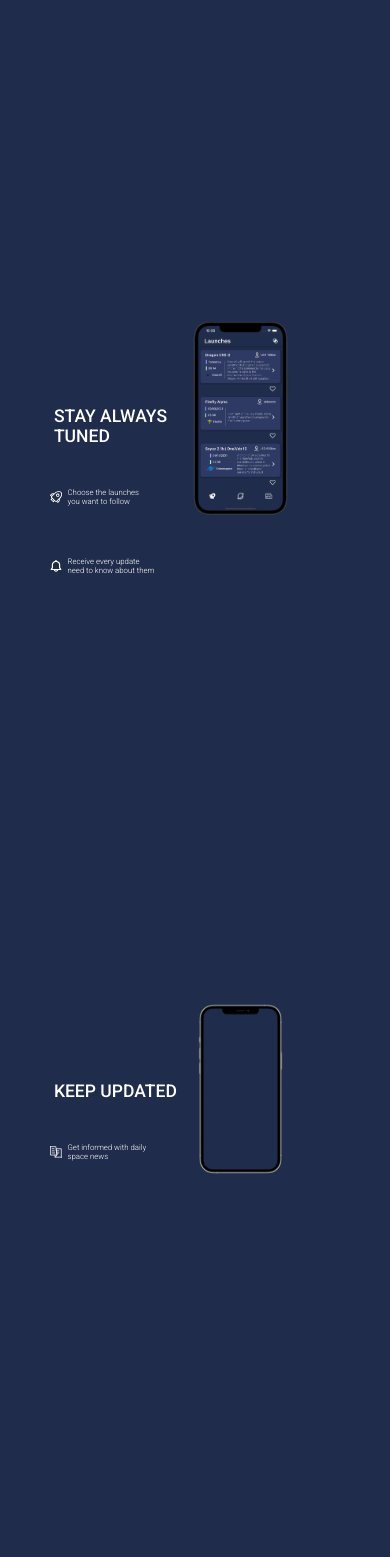
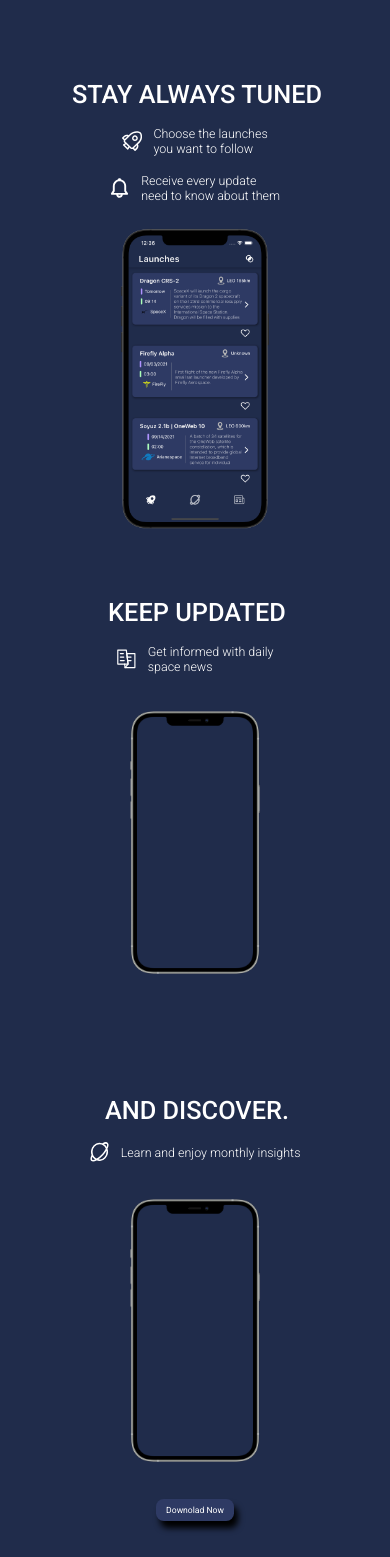
Before and after one commit to solarapp/solar-website, a plain HTML site: page index.html in a window 390 px wide. Shown: the part 281-1838 px from the top of the page. Drawn offline with Linux system fonts and the light colour scheme.

Commit message:
css subdivision and mobile support

```diff
--- a/index.html
+++ b/index.html
@@ -6,83 +6,103 @@
     <meta http-equiv="X-UA-Compatible" content="IE=edge" />
     <meta name="viewport" content="width=device-width, initial-scale=1.0" />
     <link rel="stylesheet" type="text/css" href="./static/style.css" />
+    <link rel="stylesheet" type="text/css" href="./static/spacer.css" />
+    <link rel="stylesheet" type="text/css" href="./static/text.css" />
+    <link rel="stylesheet" type="text/css" href="./static/classes.css" />
+    <link rel="stylesheet" type="text/css" href="./static/components.css" />
     <link rel="icon" href="./static/img/favicon.ico" sizes="any" />
     <title>Solar</title>
 </head>
 
 <body>
-    <div class="spacer"></div>
-    <div style="display: flex; align-items: center; flex-wrap: wrap">
+    <div class="spacer-25"></div>
+    <div class="flex center-mobile">
         <h1 style="display: inline">Solar</h1>
         <img id="logo" src="./static/img/logo.svg" alt="Solar Logo" />
     </div>
-    <h3 style="padding-left: 20px">space on your hands.</h3>
-    <div class="spacer" style="height: 10vh;"></div>
-    <div style="display: flex; justify-content: center;">
-        <div style="width: 100%" class="desktop-only"></div>
+    <div class="flex center-mobile">
+        <h3 style="padding-left: 20px; white-space: nowrap;">space on your hands.</h3>
+    </div>
+    <div class="spacer-10"></div>
+    <div class="flex center-mobile">
+        <div style="width: 70%" class="desktop-only"></div>
         <a style="all: unset" href="https://play.google.com">
             <button class="button">
                 <img src="./static/icons/Gplay.svg" alt="Google Play Icon" />
                 <h3>Google Play</h3>
             </button>
         </a>
-        <div style="width: 10%" class="desktop-only"></div>
     </div>
 
-    <div class="spacer" style="height: 50vh;"></div>
+    <div class="spacer-50"></div>
 
-    <div style="display:flex; align-items: center; position: relative;">
+    <div class="flex flex-mobile">
         <div style="display: block;">
-            <h2 style="margin-left: 1vw;">Stay always <br> tuned</h2>
-            <div class="spacer" style="height: 5vh;"></div>
+            <h2>Stay always <br class="desktop-only"> tuned</h2>
+            <div class="spacer-5"></div>
             <div style="display: flex;">
                 <img src="./static/icons/Rocket.svg" alt="Rocket Icon" class="icon">
                 <h4>Choose the launches <br> you want to follow</h4>
             </div>
-            <div class="spacer" style="height: 6vh;"></div>
+            <div class="spacer-5"></div>
             <div style="display: flex;">
                 <img src="./static/icons/Notification.svg" alt="Notification Icon" class="icon">
                 <h4>Receive every update <br> need to know about them</h4>
             </div>
         </div>
+        <div>
             <img src="./static/img/mockups/launches.png" alt="Iphone mockup displaying the launches page"
-            style="width: 25vw; position:absolute; right: 13vw; top: -10vh">
+                class="mockup">
+        </div>
     </div>
 
-    <div class="spacer" style="height: 60vh;"></div>
+    <div class="spacer-50 desktop-only"></div>
+    <div class="spacer-10"></div>
 
-    <div style="display:flex; align-items: center; position: relative;">
+    <div class="flex flex-mobile">
         <div style="display: block;">
-            <h2 style="margin-left: 1vw;">Keep updated</h2>
-            <div class="spacer" style="height: 5vh;"></div>
+            <h2>Keep updated</h2>
+            <div class="spacer-5"></div>
             <div style="display: flex;">
                 <img src="./static/icons/News.svg" alt="News Icon" class="icon">
                 <h4>Get informed with daily <br> space news</h4>
             </div>
         </div>
-        <img src="./static/img/mockups/iphone.png" alt="Iphone mockup"
-            style="width: 25vw; position:absolute; right: 13vw; top: -10vh">
+        <div>
+            <img src="./static/img/mockups/iphone.png" alt="Iphone mockup" class="mockup">
+        </div>
     </div>
 
-    <div class="spacer" style="height: 80vh;"></div>
-    <div style="display:flex; align-items: center; position: relative;">
+    <div class="spacer-80"></div>
+
+    <div class="flex flex-mobile">
         <div style="display: block;">
-            <h2 style="margin-left: 1vw;">And <br> discover.</h2>
-            <div class="spacer" style="height: 5vh;"></div>
+            <h2>And <br class="desktop-only"> discover.</h2>
+            <div class="spacer-5"></div>
             <div style="display: flex;">
                 <img src="./static/icons/Planet.svg" alt="Planet Icon" class="icon">
-                <h4 style="font-size: 1.5vw;">Learn and enjoy monthly insights</h4>
+                <h4 style="align-items: center; display: flex;">Learn and enjoy monthly insights</h4>
             </div>
-            <div class="spacer" style="height: 10vh;"></div>
+        </div>
+        <div>
+            <img src="./static/img/mockups/iphone.png" alt="Iphone mockup" class="mockup">
+        </div>
+    </div>
+
+    <div class="spacer-5 desktop-only"></div>
+
+    <div class="flex margin-50-desktop" style="justify-content: center; flex-wrap: wrap;">
         <a style="all: unset;" href="https://play.google.com">
-                <button class="button" style="margin-left: 3vw;">
-                    <h3 style="padding: 1.5vw 2.5vw 1.5vw 2.5vw;">Downolad Now</h3>
+            <button class="button">
+                <h3 style="padding: 1.5vw 2.5vw;">Downolad Now</h3>
             </button>
         </a>
-            <div class="spacer" style="height: 22vh;"></div>
+        <div class="spacer-10 desktop-only"></div>
+        <div style="width: 100%;"></div>
+        <div class="spacer-10"></div>
         <div style="display: flex;" class="social-icons">
             <a href="https://www.instagram.com">
-                    <img src="./static/icons/Instagram.svg" alt="">
+                <img src="./static/icons/Instagram.svg" alt="" style="margin: 0;">
             </a>
             <a href="https://www.facebook.com">
                 <img src="./static/icons/Facebook.svg" alt="">
@@ -92,10 +112,8 @@
             </a>
         </div>
     </div>
-        <img src="./static/img/mockups/iphone.png" alt="Iphone mockup"
-            style="width: 25vw; position:absolute; right: 13vw; top: -10vh">
-    </div>
-    <div class="spacer" style="height: 10vh;"></div>
+
+    <div class="spacer-10"></div>
 </body>
 
 </html>
--- /dev/null
+++ b/static/classes.css
@@ -0,0 +1,41 @@
+/* This file contans lots of useful classes */
+
+.icon {
+	width: 3vw;
+	margin-right: 1.5vw;
+}
+
+.mobile-only {
+	display: none;
+}
+
+.mockup {
+	width: 25vh;
+	position: absolute;
+	right: 13vw;
+	top: -10vh;
+}
+
+@media screen and (max-width: 1024px) {
+	#logo {
+		margin-left: 20px;
+	}
+}
+
+@media screen and (max-width: 768px) {
+	.desktop-only {
+		display: none;
+	}
+	.mobile-only {
+		display: block;
+	}
+	.icon {
+		width: 5vw;
+		margin-right: 3vw;
+	}
+	.mockup {
+		position: static;
+		margin: 3vh 0;
+		width: 18vh;
+	}
+}
--- /dev/null
+++ b/static/components.css
@@ -0,0 +1,81 @@
+/* In this files there will be classes that can be dropped in and create an element, or component */
+
+/* This class creates a button similar to the one used to navigate to the play store */
+.button {
+	all: unset;
+	display: flex;
+	flex-wrap: nowrap;
+	align-items: center;
+	background-color: #2e3a64;
+	border-radius: 2vw;
+	box-shadow: 4px 7px 6px;
+}
+
+.button:hover {
+	background-color: #3c4772;
+	box-shadow: inherit;
+}
+
+.button img {
+	width: 2.8vw;
+	padding-left: 3vw;
+}
+
+.button h3 {
+	white-space: nowrap;
+	padding: 1.5vw 2.5vw 1.5vw 1vw;
+	font-size: 2.2vw;
+}
+
+/* A wrapper for the icons at the bottom of the website */
+.social-icons a {
+	all: unset;
+}
+
+.social-icons img {
+	margin-left: 3vw;
+}
+
+/* A default flex implementation */
+
+.flex {
+	display: flex;
+	align-items: center;
+	position: relative;
+}
+
+.flex h2 {
+	margin-left: 1vw;
+}
+
+@media screen and (max-width: 768px) {
+	.center-mobile {
+		justify-content: center;
+	}
+
+	.flex-mobile {
+		margin: 0 auto;
+		float: none;
+		display: table;
+	}
+
+	.flex-mobile div {
+		display: flex;
+		justify-content: center;
+	}
+
+	.flex-mobile h2 {
+		text-align: center;
+	}
+
+	.social-icons img {
+		width: 7vw;
+		margin-left: 6vw;
+	}
+}
+
+@media screen and (min-width: 768px) {
+	.margin-50-desktop {
+		margin-right: 50vw;
+	}
+}
--- /dev/null
+++ b/static/spacer.css
@@ -0,0 +1,49 @@
+.spacer-80 {
+	height: 80vh;
+}
+
+.spacer-50 {
+	height: 50vh;
+}
+
+.spacer-25 {
+	height: 25vh;
+}
+
+.spacer-10 {
+	height: 10vh;
+}
+
+.spacer-5 {
+	height: 5vh;
+}
+
+@media screen and (max-width: 1440px) {
+	.spacer-25 {
+		height: 17vh;
+	}
+	.spacer-50 {
+		height: 30vh;
+	}
+	.spacer-80 {
+		height: 50vh;
+	}
+}
+
+@media screen and (max-width: 768px) {
+	.spacer-80 {
+		height: 10vh;
+	}
+	.spacer-50 {
+		height: 15vh;
+	}
+	.spacer-25 {
+		height: 8vh;
+	}
+	.spacer-10 {
+		height: 5vh;
+	}
+	.spacer-5 {
+		height: 2vh;
+	}
+}
--- a/static/style.css
+++ b/static/style.css
@@ -1,5 +1,3 @@
-@import url("https://fonts.googleapis.com/css2?family=Roboto:wght@300;400;500&display=swap");
-
 :root {
 	--bg-color: #202c4b;
 	--text-color: #ffffff;
@@ -11,104 +9,20 @@ body {
 	padding: 50px;
 }
 
-h1,
-h2,
-h3,
-h4 {
-  margin: 0;
-  color: var(--text-color);
-  font-family: "Roboto", sans-serif;
-}
-
-h1 {
-  font-size: 13vw;
-  font-weight: 500;
-  text-shadow: 10px 4px 4px rgba(0, 0, 0, 0.25);
-}
-
-h2 {
-  font-weight: 500;
-  text-transform: uppercase;
-  font-size: 4.5vw;
-}
-
-h3 {
-  font-weight: 400;
-  font-size: 3.5vw;
-}
-
-h4 {
-  font-weight: 300;
-  font-size: 2vw;
-}
-
 #logo {
 	margin-left: 5%;
 	display: inline;
 	width: 20vw;
 }
 
-.button {
-  all: unset;
-  display: flex;
-  flex-wrap: nowrap;
-  align-items: center;
-  background-color: #2e3a64;
-  border-radius: 2vw;
-  box-shadow: 4px 7px 6px;
-}
-
-.button:hover {
-  background-color: #3c4772;
-  box-shadow: inherit;
-}
-
-.button img {
-  width: 2.8vw;
-  padding-left: 3vw;
-}
-
-.button h3 {
-  white-space: nowrap;
-  padding: 1.5vw 2.5vw 1.5vw 1vw;
-  font-size: 2.2vw;
-}
-
-.icon {
-  width: 3vw;
-  margin-right: 1.5vw;
-}
-
-.social-icons a {
-  all: unset;
-}
-
-.social-icons img {
-  margin-left: 3vw;
-}
-
-.spacer {
-  height: 15vh;
-}
-
-.mobile-only {
-  display: none;
-}
-
 @media screen and (max-width: 1024px) {
-  h1 {
-    text-transform: uppercase;
-  }
 	#logo {
 		margin-left: 20px;
 	}
-  .spacer {
-    height: 4vh;
 }
-  .desktop-only {
-    display: none;
-  }
-  .mobile-only {
-    display: block;
+
+@media screen and (max-width: 768px) {
+	body {
+		padding: 20px;
 	}
 }
--- /dev/null
+++ b/static/text.css
@@ -0,0 +1,54 @@
+/* This file contains all the css for the text in the website */
+
+@import url('https://fonts.googleapis.com/css2?family=Roboto:wght@300;400;500&display=swap');
+
+:root {
+	--bg-color: #202c4b;
+	--text-color: #ffffff;
+}
+
+h1,
+h2,
+h3,
+h4 {
+	margin: 0;
+	color: var(--text-color);
+	font-family: 'Roboto', sans-serif;
+}
+
+h1 {
+	font-size: 13vw;
+	font-weight: 500;
+	text-shadow: 10px 4px 4px rgba(0, 0, 0, 0.25);
+}
+
+h2 {
+	font-weight: 500;
+	text-transform: uppercase;
+	font-size: 4.5vw;
+}
+
+h3 {
+	font-weight: 400;
+	font-size: 3.5vw;
+}
+
+h4 {
+	font-weight: 300;
+	font-size: 2vw;
+}
+
+@media screen and (max-width: 768px) {
+	h1 {
+		text-transform: uppercase;
+	}
+	h2 {
+		font-size: 6.5vw;
+	}
+	h3 {
+		font-size: 5vw;
+	}
+	h4 {
+		font-size: 3.2vw;
+	}
+}
```
Lines whose indentation alone changed are shown as unchanged.
